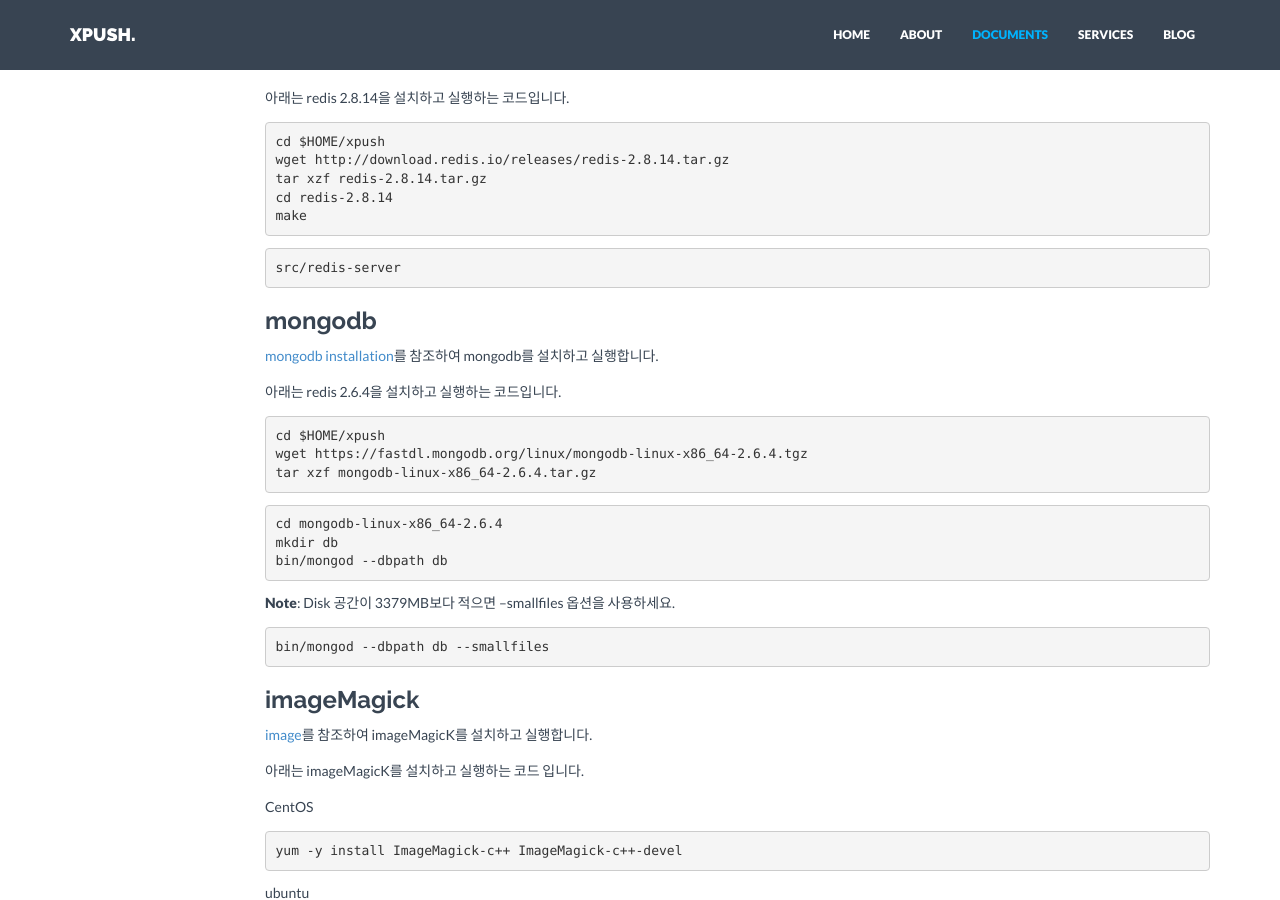
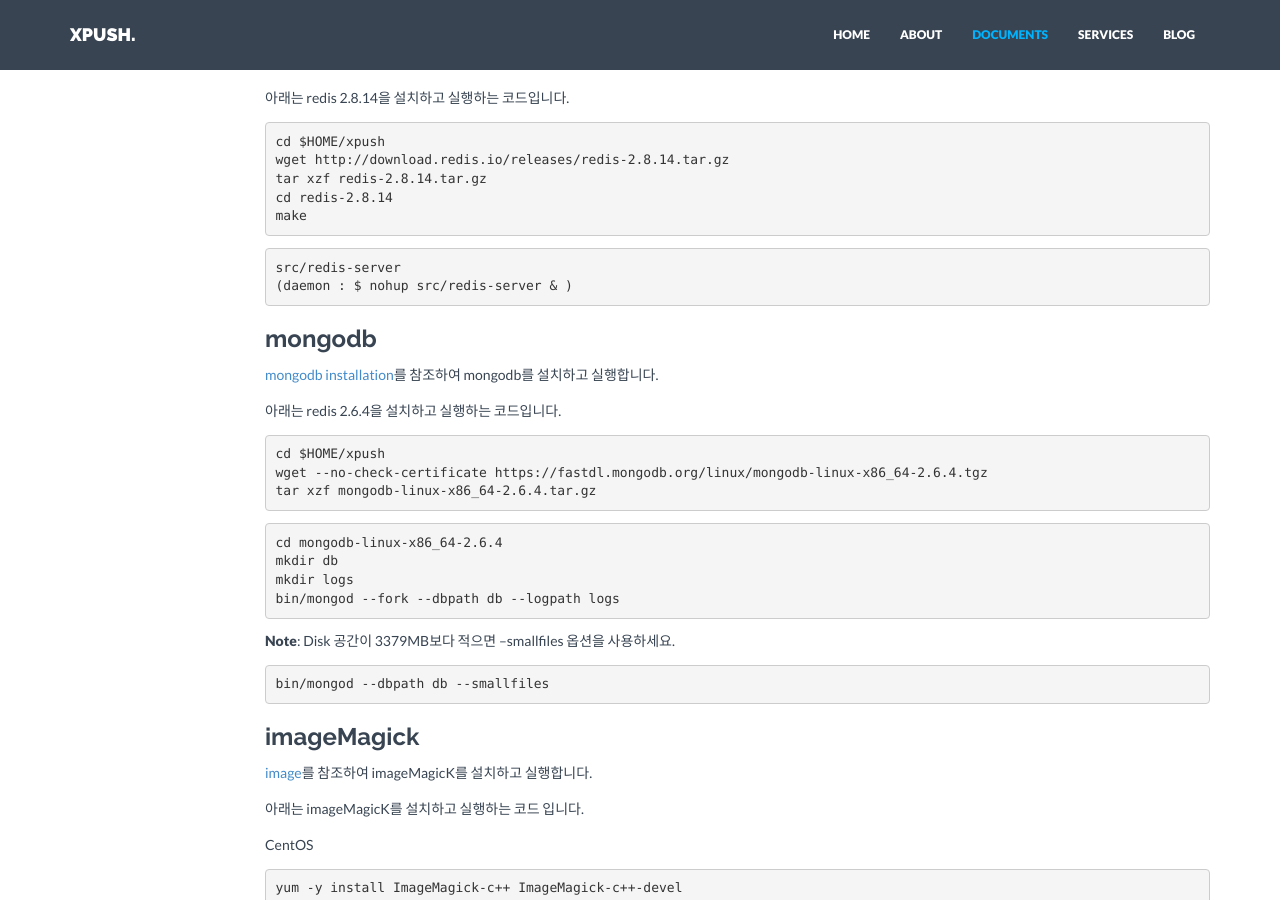
Before and after one commit to xpush/xpush.github.io, a Jekyll site: the page built from doc/installation/index.md, in a window 1280 px wide and 900 px high, scrolled down 1070 px. Built offline with Jekyll 4.4.1, drawn with Linux system fonts in a browser that asks for light colours; nearby versions of some CDN libraries.

Commit message:
modify download mongodb & redis-server daemon

```diff
--- a/_includes/doc/installation/with-npm.md
+++ b/_includes/doc/installation/with-npm.md
@@ -50,6 +50,7 @@ XPUSH를 사용하기 위해서는 [nodejs](http://nodejs.org/), [zookeeper](htt
 	make
 <p/>
 	src/redis-server
+	(daemon : $ nohup src/redis-server & )
 
 ### mongodb
 [mongodb installation](http://docs.mongodb.org/manual/installation/)를 참조하여 mongodb를 설치하고 실행합니다.
@@ -57,12 +58,13 @@ XPUSH를 사용하기 위해서는 [nodejs](http://nodejs.org/), [zookeeper](htt
 아래는 redis 2.6.4을 설치하고 실행하는 코드입니다.
 
 	cd $HOME/xpush
-	wget https://fastdl.mongodb.org/linux/mongodb-linux-x86_64-2.6.4.tgz
+	wget --no-check-certificate https://fastdl.mongodb.org/linux/mongodb-linux-x86_64-2.6.4.tgz
 	tar xzf mongodb-linux-x86_64-2.6.4.tar.gz
 <p/>
 	cd mongodb-linux-x86_64-2.6.4
 	mkdir db
-	bin/mongod --dbpath db
+	mkdir logs
+	bin/mongod --fork --dbpath db --logpath logs
 
 
 **Note**: Disk 공간이 3379MB보다 적으면 --smallfiles 옵션을 사용하세요.
```
Also changed, not shown: 3 other files.
